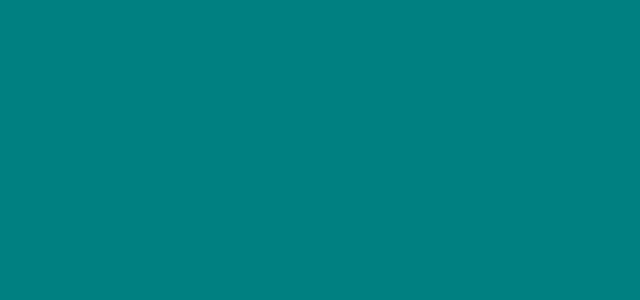
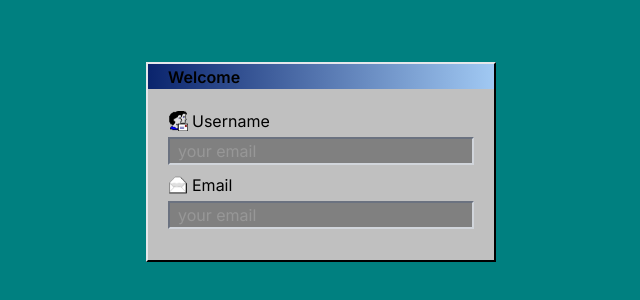
Before and after one commit to jh0152park/nomadcoder-react-study-4th_NextJS_CodeChallenge, a Next.js app in the folder auth/: page / in a window 1280 px wide. Shown: the part 238-538 px from the top of the page, without its empty margins (319-959 px from the left). Built offline with nearby package versions, Linux system fonts and the light colour scheme.

Commit message:
added user info at home

```diff
--- a/auth/pages/create-account/index.tsx
+++ b/auth/pages/create-account/index.tsx
@@ -78,7 +78,7 @@ export default function CreateAccount() {
                     type="submit"
                     className=" border-b-black border-r-black mt-3 border-2 w-full h-[35px] flex justify-center items-center text-black font-semibold hover:cursor-pointer active:border-l-black active:border-t-black active:border-r-gray-300 active:border-b-gray-300 "
                 >
-                    Sign up for free
+                    Sign up
                 </button>
             </div>
         </form>
--- a/auth/pages/index.tsx
+++ b/auth/pages/index.tsx
@@ -1,3 +1,48 @@
+import Image from "next/image";
+
 export default function Home() {
-    return null;
+    return (
+        <div className="flex flex-col w-[350px] h-[200px] bg-[#c0c0c0] border-2 border-r-black border-b-black">
+            <div className="w-full h-[30px] bg-gradient-to-r from-[#0a246d] to-[#a1c9f3] flex items-center justify-start px-5 font-semibold">
+                Welcome
+            </div>
+            <div className="flex flex-col w-full h-full gap-2 p-5">
+                <div className="flex flex-col items-start w-full gap-1 ">
+                    <div className="flex items-center justify-start w-full gap-1 text-black">
+                        <Image
+                            src="/images/user.png"
+                            alt="user-image"
+                            width="20"
+                            height="20"
+                        />
+                        <span>Username</span>
+                    </div>
+
+                    <input
+                        className="w-full px-2 text-black border-2 read-only:bg-[#808080] read-only:text-[#979797] border-l-gray-500 border-t-gray-500 border-r-gray-300 border-b-gray-300 placeholder:text-black focus:outline-none "
+                        type="email"
+                        readOnly={true}
+                        value="your email"
+                    />
+                </div>
+                <div className="flex flex-col items-start w-full gap-1">
+                    <div className="flex items-center justify-start w-full gap-1 text-black">
+                        <Image
+                            src="/images/email.png"
+                            alt="user-image"
+                            width="20"
+                            height="20"
+                        />
+                        <span>Email</span>
+                    </div>
+                    <input
+                        className="w-full px-2 text-black border-2 read-only:bg-[#808080] read-only:text-[#979797] border-l-gray-500 border-t-gray-500 border-r-gray-300 border-b-gray-300 placeholder:text-black focus:outline-none"
+                        type="email"
+                        readOnly={true}
+                        value="your email"
+                    />
+                </div>
+            </div>
+        </div>
+    );
 }
--- a/auth/pages/login/index.tsx
+++ b/auth/pages/login/index.tsx
@@ -60,7 +60,7 @@ export default function Login() {
                     type="submit"
                     className=" border-b-black border-r-black mt-3 border-2 w-full h-[35px] flex justify-center items-center text-black font-semibold hover:cursor-pointer active:border-l-black active:border-t-black active:border-r-gray-300 active:border-b-gray-300 "
                 >
-                    Login
+                    Log in
                 </button>
             </div>
         </form>
```
